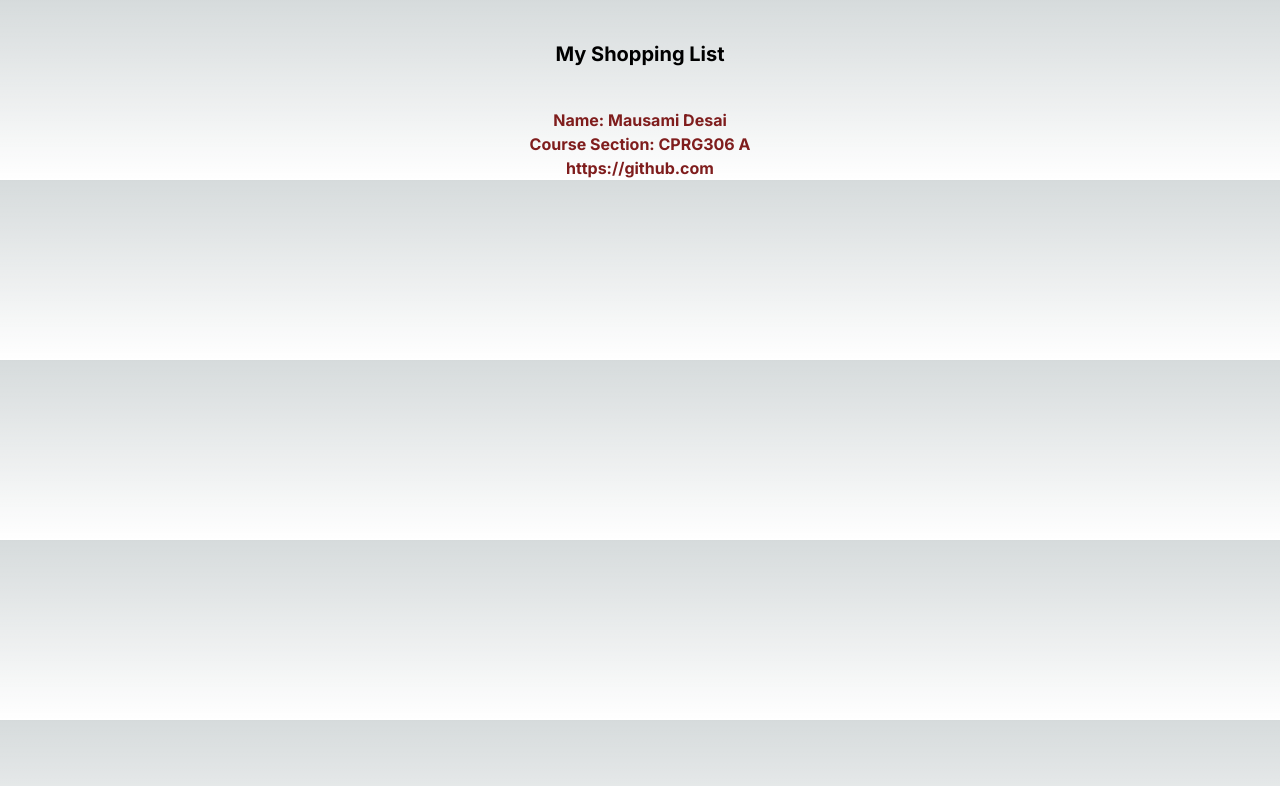
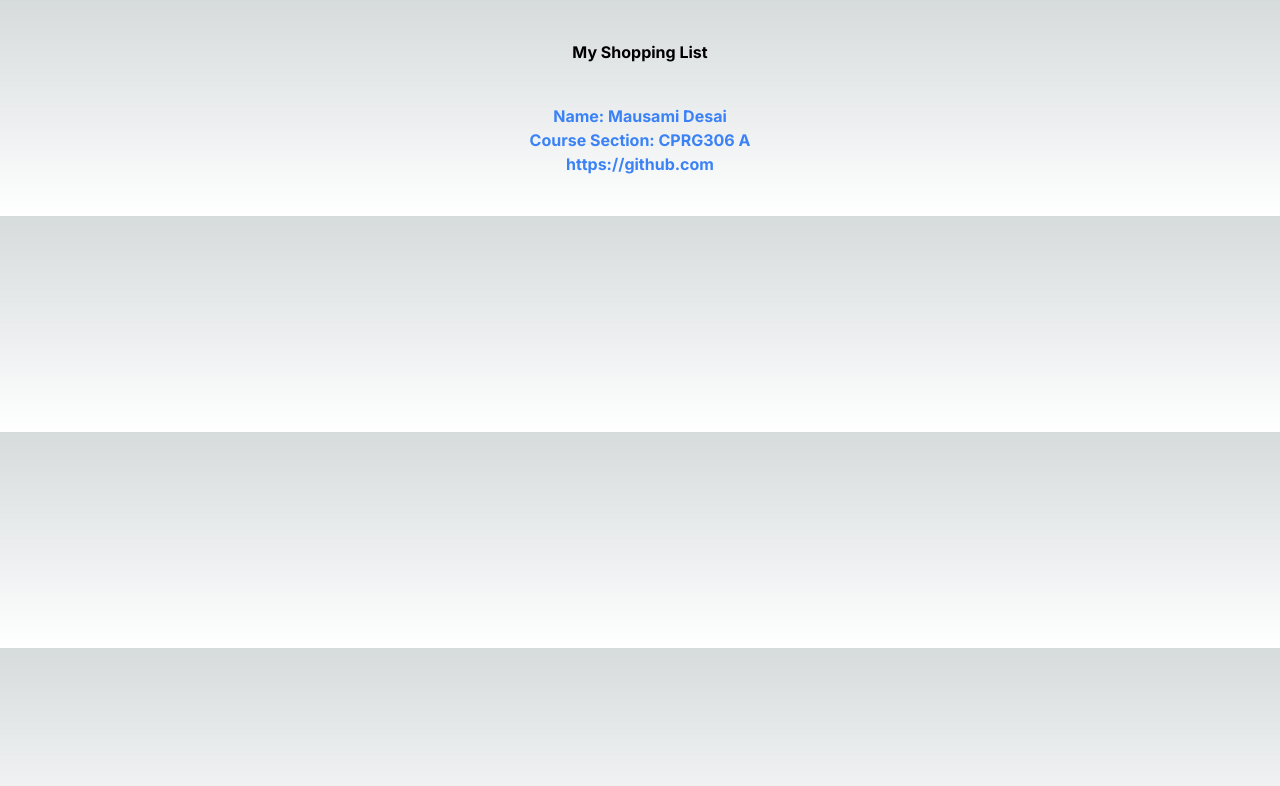
Before and after one commit to mosmee21/cprg306-assignments, a Next.js app: page /week2 in a window 1280 px wide. Shown: the top 786 px of the page. Built offline with nearby package versions, Linux system fonts and the light colour scheme.

Commit message:
css added

```diff
--- a/app/studentInfo.js
+++ b/app/studentInfo.js
@@ -2,7 +2,7 @@ import Link from "next/link";
 
 export default function StudentInfo() {
     return (
-        <div className="text-center text-red-900 font-bold" >
+        <div className="text-center text-blue-500 font-bold" >
             <p> Name: Mausami Desai </p>
             <p> Course Section: CPRG306 A </p>
             <Link href ="https://github.com/mosmee21/cprg306-assignments.git">https://github.com</Link>
--- a/app/week2/page.js
+++ b/app/week2/page.js
@@ -1,8 +1,8 @@
 import StudentInfo from "../studentInfo";
 export default function week2() {
     return(
-        <div className="text-center">
-            <h1 className="font-bold , text-xl mt-10 mb-10">My Shopping List</h1>
+        <div className="text-center ,p-10 m-10">
+            <h1 className="font-bold , text-white, text-mt-10 mb-10">My Shopping List</h1>
             <StudentInfo/>
         </div>
     )
```
